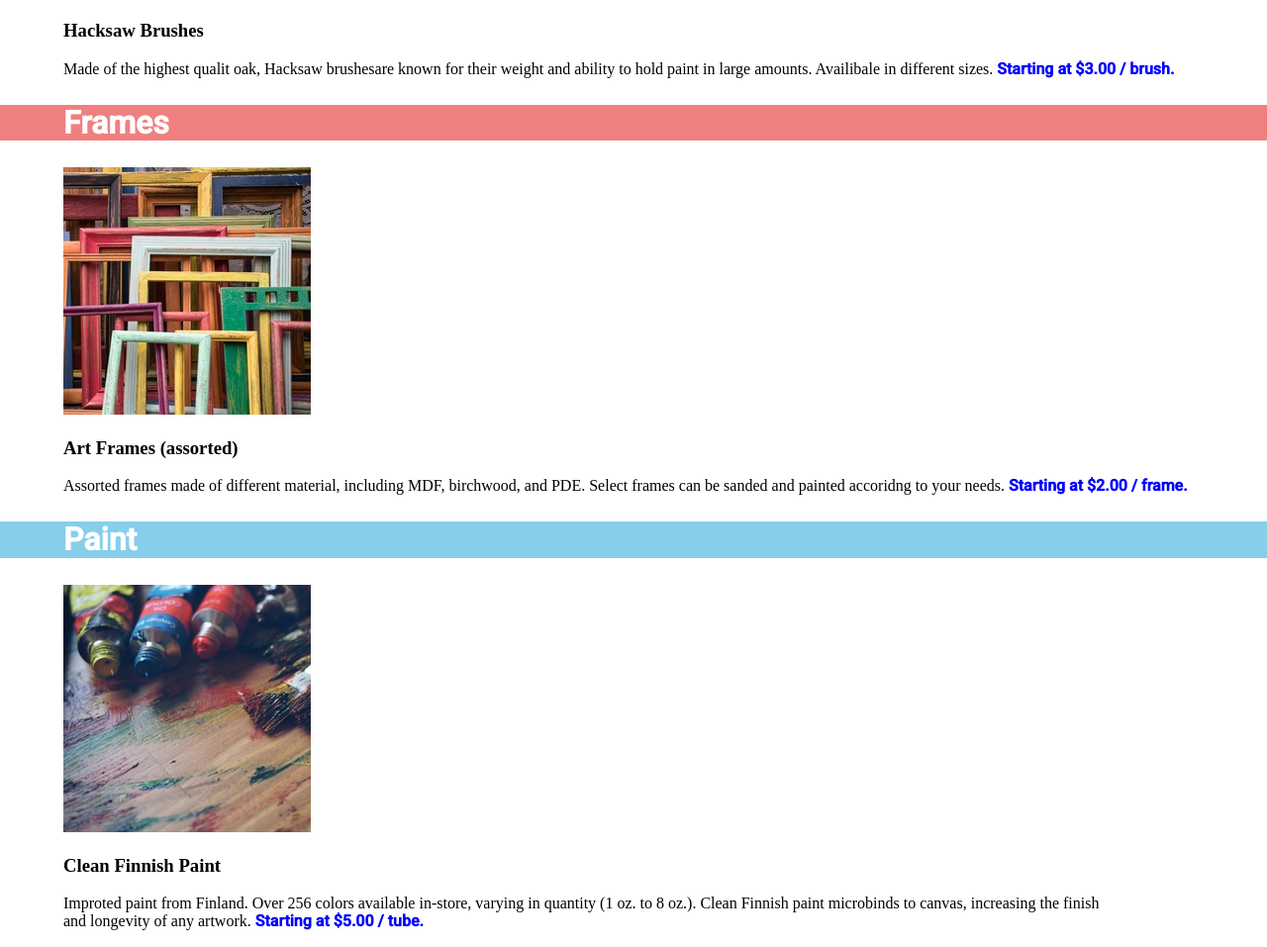
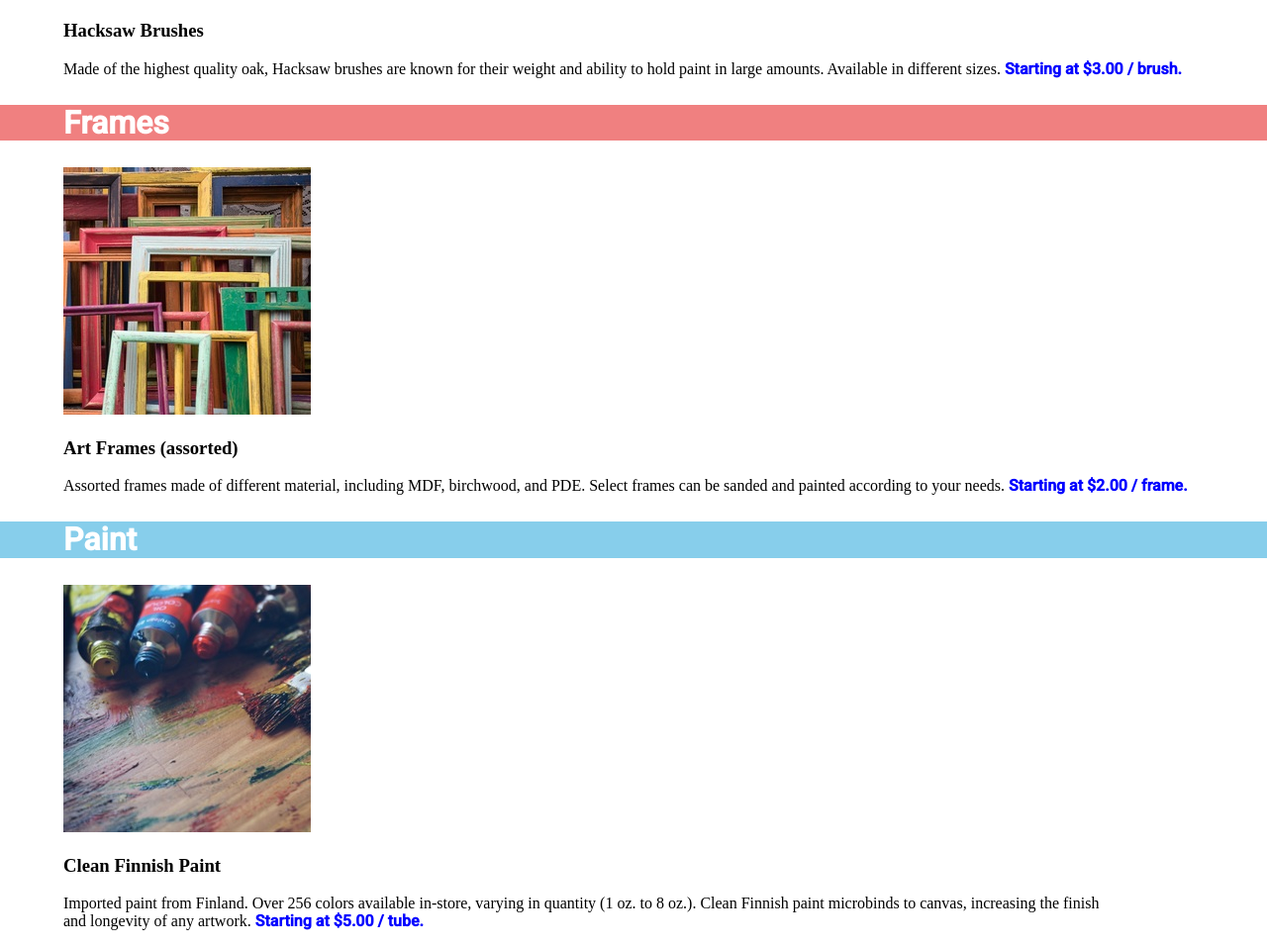
Before and after one commit to Beatriz-G/dasmotos-arts-and-crafts, a plain HTML site: page index.html in a window 1280 px wide. Shown: the part 565-1522 px from the top of the page at 99% size. Drawn offline with Linux system fonts and the light colour scheme.

Commit message:
Fixed typos in html

```diff
--- a/index.html
+++ b/index.html
@@ -18,8 +18,8 @@
                 <h2>Brushes</h2>
                 <img src="img/hacksaw.jpg" alt="Wood brushes stacked on top of each other">
                 <h3>Hacksaw Brushes</h3>
-                <p>Made of the highest qualit oak, Hacksaw brushesare known for
-                    their weight and ability to hold paint in large amounts. Availibale
+                <p>Made of the highest quality oak, Hacksaw brushes are known for
+                    their weight and ability to hold paint in large amounts. Available
                     in different sizes. <span>Starting at $3.00 / brush.</span>
                 </p>
             </section>
@@ -27,8 +27,8 @@
                 <h2>Frames</h2>
                 <img src="img/frames.jpg" alt="Several colorful frames stacked on top of each other">
                 <h3>Art Frames (assorted)</h3>
-                <p>Assorted frames made of different  material, including MDF, birchwood,
-                    and PDE. Select frames can be sanded and painted accoridng to your needs.
+                <p>Assorted frames made of different material, including MDF, birchwood,
+                    and PDE. Select frames can be sanded and painted according to your needs.
                     <span>Starting at $2.00 / frame.</span>
                 </p>
             </section>
@@ -36,7 +36,7 @@
                 <h2>Paint</h2>
                 <img src="img/finnish.jpg" alt="Paint tubes and smears of paint on a wooden table">
                 <h3>Clean Finnish Paint</h3>
-                <p>Improted paint from Finland. Over 256 colors available in-store, varying in quantity
+                <p>Imported paint from Finland. Over 256 colors available in-store, varying in quantity
                     (1 oz. to 8 oz.). Clean Finnish paint microbinds to canvas, increasing the finish
                     <br>and longevity of any artwork. <span>Starting at $5.00 / tube.</span>
                 </p>
```
